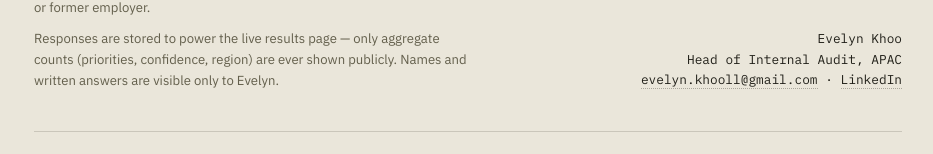
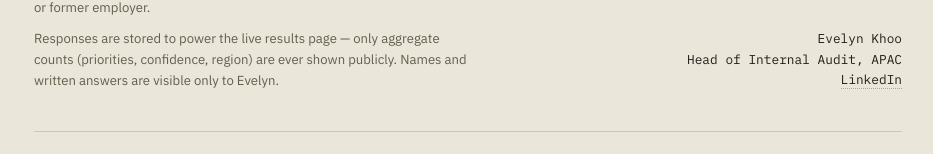
Before and after one commit to Aletheia-iaai/ai-readiness-research, a plain HTML site: page evelyn-khoo-site-UPLOAD-THIS/index.html in a window 1280 px wide. Shown: the part 5742-5896 px from the top of the page, without its empty margins (172-1105 px from the left). Drawn offline with Linux system fonts and the light colour scheme.

Commit message:
Add files via upload

```diff
--- a/evelyn-khoo-site-UPLOAD-THIS/index.html
+++ b/evelyn-khoo-site-UPLOAD-THIS/index.html
@@ -303,7 +303,6 @@
       <div class="contact-line">
         Evelyn Khoo<br>
         Head of Internal Audit, APAC<br>
-        <a href="mailto:evelyn.khooll@gmail.com">evelyn.khooll@gmail.com</a> &middot;
         <a href="https://www.linkedin.com/in/evelyn-khoo-b8871530/" target="_blank" rel="noopener" id="linkedin-link">LinkedIn</a>
       </div>
     </div>
```
Also changed, not shown: evelyn-khoo-site-UPLOAD-THIS/results/index.html (+0 -1 lines).
